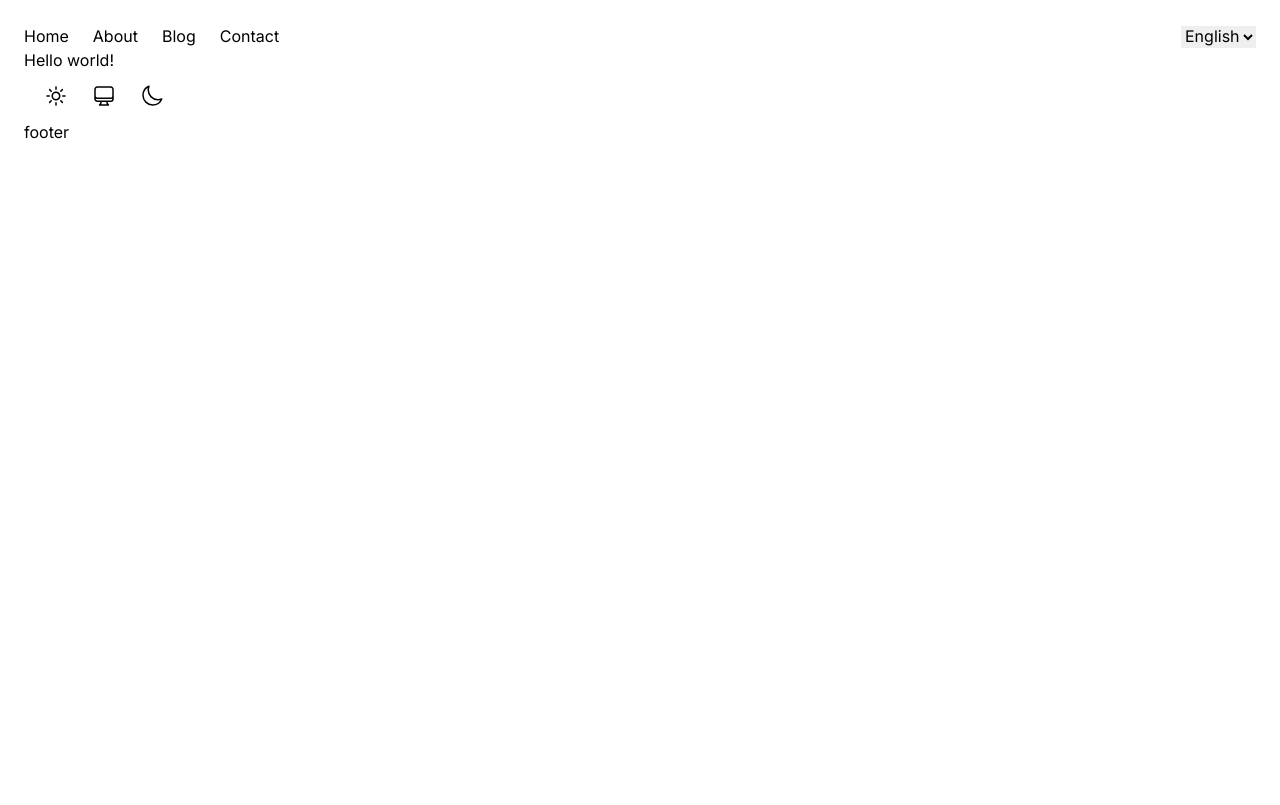
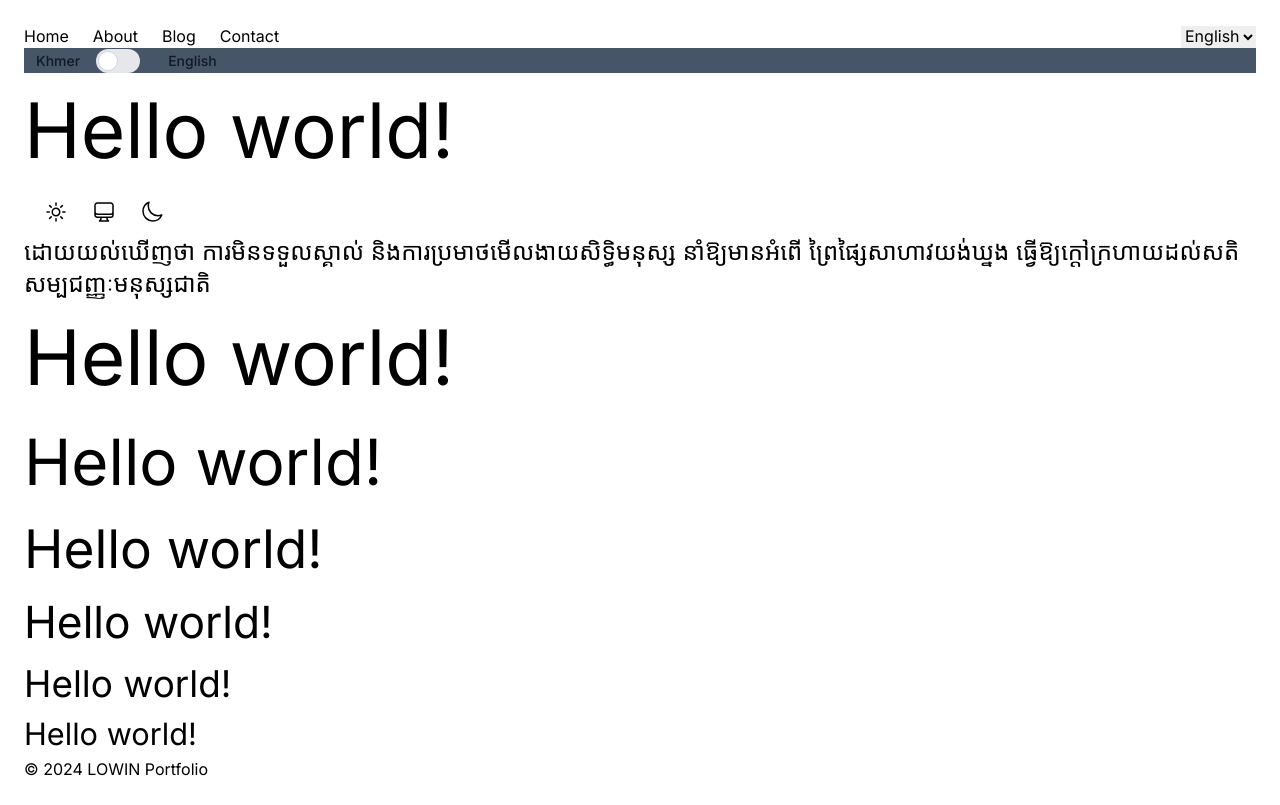
Before and after one commit to lowinn/portfolio-client, a Next.js app: page /en in a window 1280 px wide. Built offline with nearby package versions, Linux system fonts and the light colour scheme.

Commit message:
add type face and update

```diff
--- a/next.config.mjs
+++ b/next.config.mjs
@@ -12,6 +12,15 @@ const nextConfig = {
                 }
             }
         }
+    },
+    redirects: async () => {
+        return [
+            {
+                source: '/',
+                destination: '/en',
+                permanent: true,
+            },
+        ];
     }
 };
 export default withNextIntl(nextConfig);
--- a/src/app/[locale]/globals.css
+++ /dev/null
@@ -1,16 +0,0 @@
-@tailwind base;
-@tailwind components;
-@tailwind utilities;
-
-
-html,
-body {
-  color: #000;
-  background: #fff;
-}
-
-[data-theme='dark'],
-[data-theme='dark'] body {
-  color: #fff;
-  background: #000;
-}
--- a/src/app/[locale]/layout.tsx
+++ b/src/app/[locale]/layout.tsx
@@ -2,10 +2,10 @@ import {NextIntlClientProvider} from 'next-intl';
 import {getMessages} from 'next-intl/server';
 import type { Metadata } from "next";
 
-import './globals.css';
+import '@/app/globals.css';
 
 export const metadata: Metadata = {
-  title: "LOWIN | Portfolio",
+  title: "Lowin | Portfolio",
   description: "LOWIN Portfolio",
 };
 
--- a/src/app/[locale]/page.tsx
+++ b/src/app/[locale]/page.tsx
@@ -2,14 +2,24 @@
 
 import {useTranslations} from 'next-intl';
 import ThemeSwitch from '../hooks/useTheme';
+import LanguageSwitcher from '../hooks/useLocal';
 
 export default function Index() {
   const t = useTranslations('Index');
   return (
     <div>
+
+      <LanguageSwitcher/>
       <h1>{t('title')}</h1>
 
       <ThemeSwitch/>
+      <p className='text-2xl'>ដោយយល់ឃើញថា ការមិនទទួលស្គាល់ និងការប្រមាថមើលងាយសិទ្ធិមនុស្ស នាំឱ្យមានអំពើ ព្រៃផ្សៃសាហាវយង់ឃ្នង ធ្វើឱ្យក្ដៅក្រហាយដល់សតិសម្បជញ្ញៈមនុស្សជាតិ</p>
+      <h1>{t('title')}</h1>
+      <h2>{t('title')}</h2>
+      <h3>{t('title')}</h3>
+      <h4>{t('title')}</h4>
+      <h5>{t('title')}</h5>
+      <h6>{t('title')}</h6>
     </div>
   );
 }
--- a/src/app/components/footer.tsx
+++ b/src/app/components/footer.tsx
@@ -1,7 +1,10 @@
 import React from 'react'
 
 export default function footer() {
+  const date = new Date().getFullYear();
   return (
-    <div>footer</div>
+    <footer>
+      <p>© {date} LOWIN Portfolio</p>
+    </footer>
   )
 }
--- /dev/null
+++ b/src/app/globals.css
@@ -0,0 +1,53 @@
+@tailwind base;
+@tailwind components;
+@tailwind utilities;
+
+html,
+body {
+  color: #000;
+  background: #fff;
+}
+
+[data-theme='dark'],
+[data-theme='dark'] body {
+  color: #fff;
+  background: #000;
+}
+
+:root {
+  --type-base: 1.6rem;
+  --type-scale: 1.2;
+
+
+  --h6: calc(var(--type-base) * var(--type-scale));
+  --h5: calc(var(--h6) * var(--type-scale));
+  --h4: calc(var(--h5) * var(--type-scale));
+  --h3: calc(var(--h4) * var(--type-scale));
+  --h2: calc(var(--h3) * var(--type-scale));
+  --h1: calc(var(--h2) * var(--type-scale));
+}
+
+
+h1 {
+  font-size: var(--h1);
+}
+
+h2 {
+  font-size: var(--h2);
+}
+
+h3 {
+  font-size: var(--h3);
+}
+
+h4 {
+  font-size: var(--h4);
+}
+
+h5 {
+  font-size: var(--h5);
+}
+
+h6 {
+  font-size: var(--h6);
+}
--- /dev/null
+++ b/src/app/hooks/useLocal.tsx
@@ -0,0 +1,30 @@
+import React from "react";
+
+export default function LanguageSwitcher() {
+    let locale = 'kh';
+    const changeLocale = (locale: string) => {
+        console.log(locale);
+
+        if (locale === 'kh') {
+            locale = 'en';
+        } else {
+            locale = 'kh';
+        }
+    }
+  return (
+    <div className="bg-slate-600">
+      <label className="inline-flex items-center cursor-pointer gap-4">
+      <span className="ms-3 text-sm font-medium text-gray-900 dark:text-gray-300">
+          Khmer
+        </span>
+        <input type="checkbox" value="" className="sr-only peer"  onChange={
+            () => changeLocale(locale)
+        }/>
+        <div className="relative w-11 h-6 bg-gray-200 peer-focus:outline-none peer-focus:ring-4 peer-focus:ring-blue-300 dark:peer-focus:ring-blue-800 rounded-full peer dark:bg-gray-700 peer-checked:after:translate-x-full rtl:peer-checked:after:-translate-x-full peer-checked:after:border-white after:content-[''] after:absolute after:top-[2px] after:start-[2px] after:bg-white after:border-gray-300 after:border after:rounded-full after:h-5 after:w-5 after:transition-all dark:border-gray-600 peer-checked:bg-blue-600"></div>
+        <span className="ms-3 text-sm font-medium text-gray-900 dark:text-gray-300">
+          English
+        </span>
+      </label>
+    </div>
+  );
+}
--- a/src/i18n.ts
+++ b/src/i18n.ts
@@ -9,6 +9,7 @@ export default getRequestConfig(async ({locale}) => {
   if (!locales.includes(locale as any)) notFound();
 
   return {
-    messages: (await import(`../messages/${locale}.json`)).default
+    messages: (await import(`../messages/${locale}.json`)).default,
+    timeZone: 'Indochina/Phnom_Penh',
   };
 });
```
